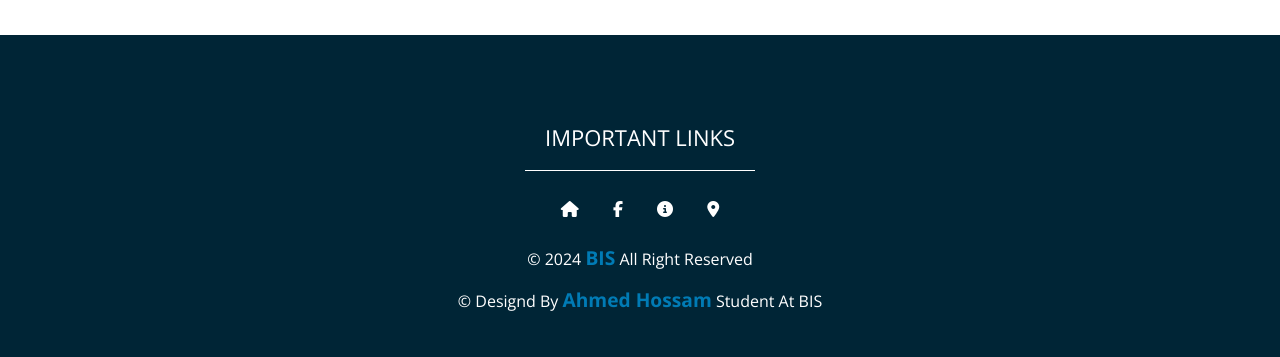
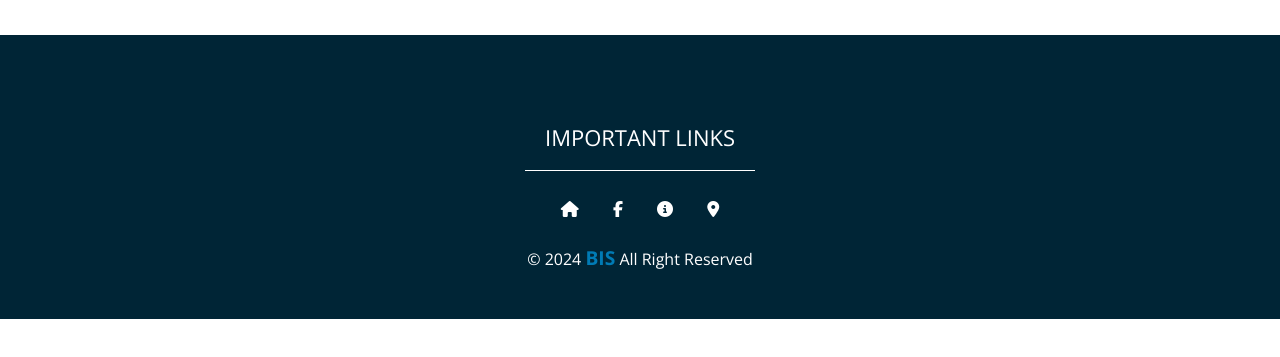
Before and after one commit to AhmedHossam911/BIS-Helwan-Info, a plain HTML site: page index.html in a window 1280 px wide. Shown: the part 3752-4109 px from the top of the page. After the commit the page ends 4071 px from the top, so only its background shows below. Drawn offline with nearby package versions, Linux system fonts and the light colour scheme.

Commit message:
Update index.html

```diff
--- a/index.html
+++ b/index.html
@@ -200,7 +200,6 @@
                         class="fa-solid fa-location-dot"></i></a>
             </div>
             <p class="copyright">&copy; 2024 <span>BIS</span> All Right Reserved</p>
-            <p class="copyright">&copy; Designd By <span>Ahmed Hossam</span> Student At BIS</p>
         </div>
     </footer>
 
```
